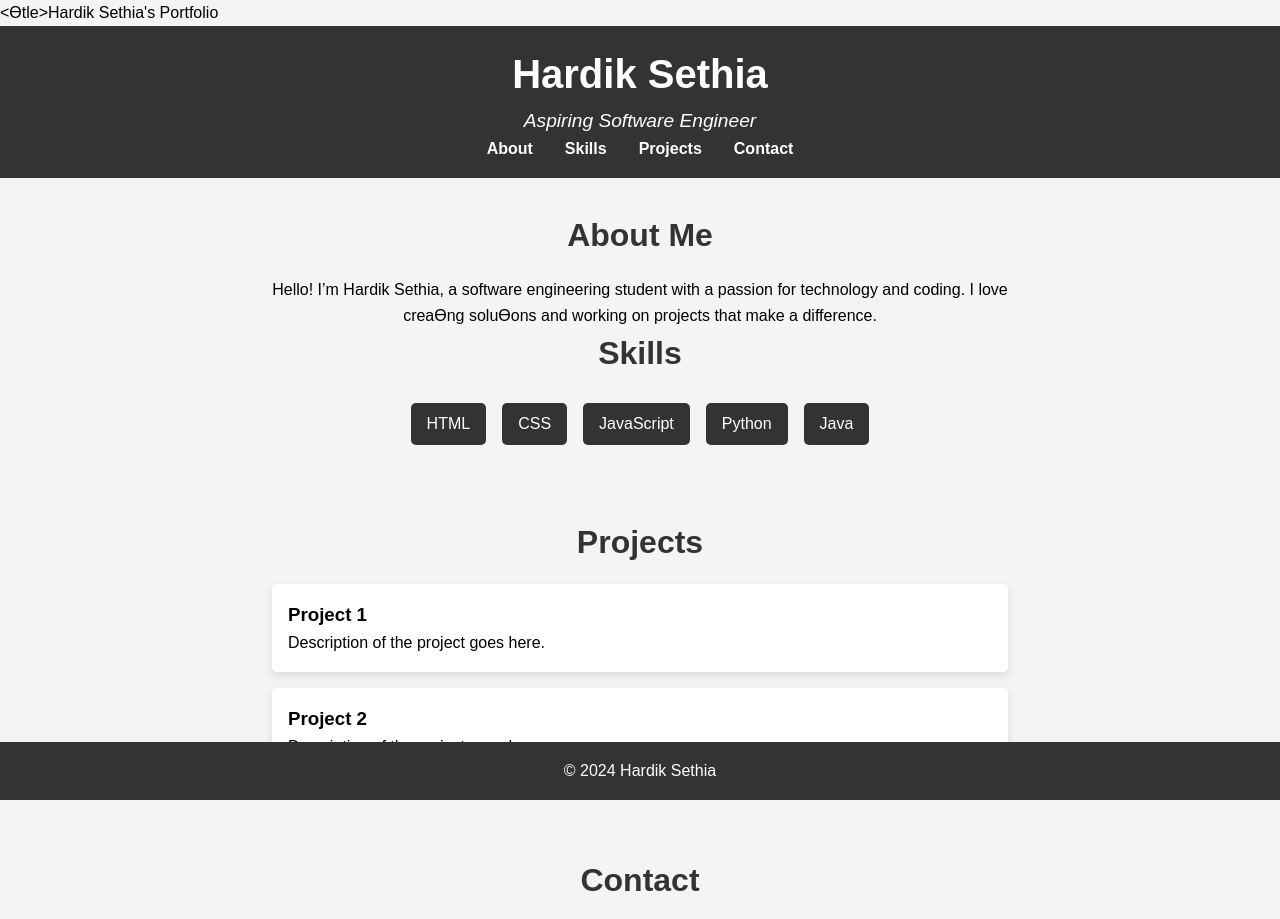
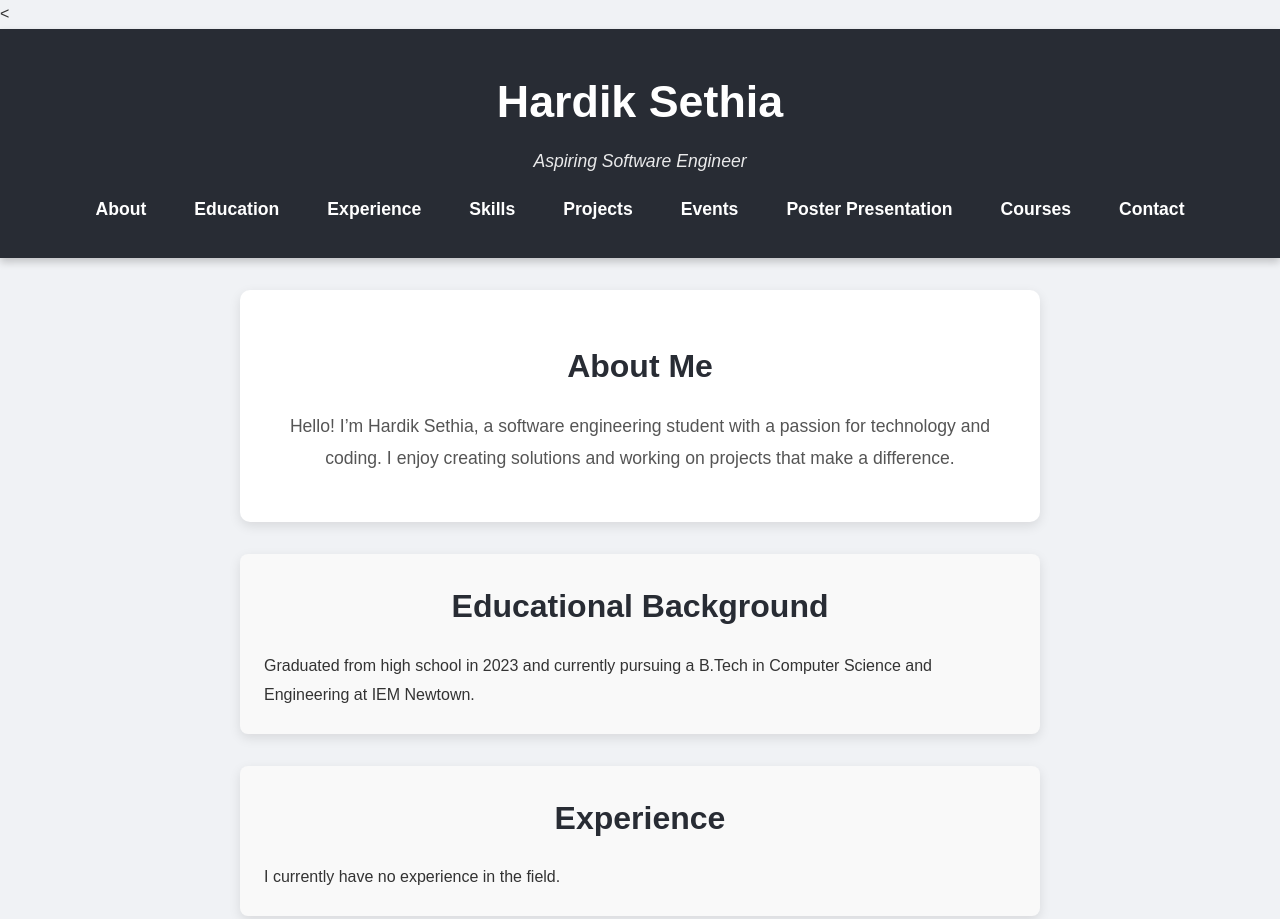
Before and after one commit to Hardiksethia24/Hardik-, a plain HTML site: page index.html in a window 1280 px wide. Shown: the top 919 px of the page. Drawn offline with Linux system fonts and the light colour scheme.

Commit message:
first commit

```diff
--- a/index.html
+++ b/index.html
@@ -1,9 +1,9 @@
-<!DOCTYPE html>
+<<!DOCTYPE html>
 <html lang="en">
 <head>
   <meta charset="UTF-8">
- <meta name="viewport" content="width=device-width, iniƟal-scale=1.0">
- <Ɵtle>Hardik Sethia's Portfolio</Ɵtle>
+  <meta name="viewport" content="width=device-width, initial-scale=1.0">
+  <title>Hardik Sethia's Portfolio</title>
   <link rel="stylesheet" href="style.css">
 </head>
 <body>
@@ -13,18 +13,35 @@
     <nav>
       <ul>
         <li><a href="#about">About</a></li>
+        <li><a href="#education">Education</a></li>
+        <li><a href="#experience">Experience</a></li>
         <li><a href="#skills">Skills</a></li>
         <li><a href="#projects">Projects</a></li>
+        <li><a href="#events">Events</a></li>
+        <li><a href="#poster">Poster Presentation</a></li>
+        <li><a href="#courses">Courses</a></li>
         <li><a href="#contact">Contact</a></li>
       </ul>
     </nav>
   </header>
+
   <section id="about">
     <h2>About Me</h2>
     <p>Hello! I’m Hardik Sethia, a software engineering student with a passion for technology and
-coding. I love creaƟng soluƟons and working on projects that make a difference.</p>
-</secƟon>
-<secƟon id="skills">
+       coding. I enjoy creating solutions and working on projects that make a difference.</p>
+  </section>
+
+  <section id="education">
+    <h2>Educational Background</h2>
+    <p>Graduated from high school in 2023 and currently pursuing a B.Tech in Computer Science and Engineering at IEM Newtown.</p>
+  </section>
+
+  <section id="experience">
+    <h2>Experience</h2>
+    <p>I currently have no experience in the field.</p>
+  </section>
+
+  <section id="skills">
     <h2>Skills</h2>
     <ul>
       <li>HTML</li>
@@ -34,23 +51,41 @@ coding. I love creaƟng soluƟons and working on projects that make a difference
       <li>Java</li>
     </ul>
   </section>
+
   <section id="projects">
     <h2>Projects</h2>
     <div class="project">
-    <h3>Project 1</h3>
-    <p>Description of the project goes here.</p>
-</div>
-<div class="project">
-<h3>Project 2</h3>
-<p>Description of the project goes here.</p>
+      <h3>My First Project</h3>
+      <p>This is my first project.</p>
     </div>
   </section>
+
+  <section id="events">
+    <h2>List of Events Organized/Attended</h2>
+    <ul>
+      <li>Organized a chess competition at IEM Newtown</li>
+      <li>Attended an industrial visit at Diamond Beverages</li>
+    </ul>
+  </section>
+
+  <section id="poster">
+    <h2>Poster Presentation</h2>
+    <p>Presented a poster on nanomaterials and their uses in my physics laboratory.</p>
+  </section>
+
+  <section id="courses">
+    <h2>Courses Completed</h2>
+    <p>Completed a soft skills course on NPTEL.</p>
+  </section>
+
   <section id="contact">
     <h2>Contact</h2>
-<p>Feel free to reach out at: <a
-    href="7003866307"
-href="mailto:hardik.sethia24@gmail.com">hardik.sethia24@gmail.com</a></p>
+    <p>Feel free to reach out at:
+      <a href="mailto:hardik.sethia24@gmail.com">hardik.sethia24@gmail.com</a>
+    </p>
+    <p>Phone: 7003866307</p>
   </section>
+
   <footer>
     <p>&copy; 2024 Hardik Sethia</p>
   </footer>
--- a/style.css
+++ b/style.css
@@ -5,49 +5,66 @@
 }
 body {
     font-family: Arial, sans-serif;
-    line-height: 1.6;
-    background-color: #f4f4f4;
+    line-height: 1.8;
+    background-color: #f0f2f5;
+    color: #333;
+    padding-bottom: 2rem; /* Space for footer */
 }
 header {
-    background-color: #333;
+    background-color: #282c34;
     color: #fff;
     text-align: center;
-    padding: 1rem;
+    padding: 2rem;
+    box-shadow: 0 4px 8px rgba(0, 0, 0, 0.2);
 }
 header h1 {
-    font-size: 2.5rem;
+    font-size: 2.8rem;
+    margin-bottom: 0.3rem;
 }
 header p {
-    font-size: 1.2rem;
+    font-size: 1.1rem;
     font-style: italic;
+    opacity: 0.9;
 }
 nav ul {
     list-style: none;
     display: flex;
     justify-content: center;
+    margin-top: 1rem;
 }
 nav ul li {
-    margin: 0 1rem;
+    margin: 0 1.5rem;
 }
 nav ul li a {
     color: #fff;
     text-decoration: none;
     font-weight: bold;
+    font-size: 1.1rem;
+    transition: color 0.3s;
+}
+nav ul li a:hover {
+    color: #61dafb;
 }
 section {
-    padding: 2rem;
+    padding: 3rem 1.5rem;
     max-width: 800px;
-    margin: auto;
+    margin: 2rem auto;
+    background-color: #fff;
+    border-radius: 10px;
+    box-shadow: 0 4px 12px rgba(0, 0, 0, 0.1);
 }
 section h2 {
     text-align: center;
-    color: #333;
+    color: #282c34;
     font-size: 2rem;
     margin-bottom: 1rem;
+    font-weight: 600;
 }
 #about p,
 #contact p {
     text-align: center;
+    font-size: 1.1rem;
+    color: #555;
 }
 #skills ul {
     display: flex;
@@ -57,24 +74,77 @@
 }
 #skills ul li {
     margin: 0.5rem;
-    padding: 0.5rem 1rem;
-    background-color: #333;
+    padding: 0.6rem 1.2rem;
+    background-color: #61dafb;
     color: #fff;
- border-radius: 5px;
+    border-radius: 20px;
+    font-weight: 500;
+    font-size: 1rem;
 }
 .project {
- margin: 1rem 0;
- padding: 1rem;
- background-color: #fff;
- border-radius: 5px;
- box-shadow: 0 4px 8px rgba(0, 0, 0, 0.1);
+    margin: 1.5rem 0;
+    padding: 1.5rem;
+    background-color: #f9f9f9;
+    border-radius: 8px;
+    box-shadow: 0 4px 12px rgba(0, 0, 0, 0.1);
+}
+.project h3 {
+    color: #333;
+    font-size: 1.5rem;
+    margin-bottom: 0.5rem;
+}
+.project p {
+    color: #555;
+    line-height: 1.6;
 }
 footer {
     text-align: center;
- padding: 1rem;
- background-color: #333;
+    padding: 1.5rem;
+    background-color: #282c34;
     color: #fff;
- position: fixed;
+    width: 100%;
     bottom: 0;
- width: 100%;
+    box-shadow: 0 -2px 8px rgba(0, 0, 0, 0.1);
 }
+footer p {
+    font-size: 1rem;
+}
+
+/* Additional styling for new sections */
+#education, #experience, #poster, #events, #courses {
+    background-color: #f9f9f9;
+    border-radius: 8px;
+    box-shadow: 0 4px 12px rgba(0, 0, 0, 0.1);
+    margin-bottom: 1.5rem;
+    padding: 1.5rem;
+}
+
+/* Contact links styling */
+#contact a {
+    color: #282c34;
+    font-weight: bold;
+    text-decoration: none;
+    transition: color 0.3s;
+}
+#contact a:hover {
+    color: #61dafb;
+}
+
+/* Media query for mobile responsiveness */
+@media (max-width: 600px) {
+    header h1 {
+        font-size: 2rem;
+    }
+    nav ul {
+        flex-direction: column;
+    }
+    nav ul li {
+        margin: 0.5rem 0;
+    }
+    section {
+        padding: 2rem 1rem;
+    }
+    #skills ul li {
+        padding: 0.5rem 1rem;
+    }
+}
```
Lines whose indentation alone changed are shown as unchanged.
